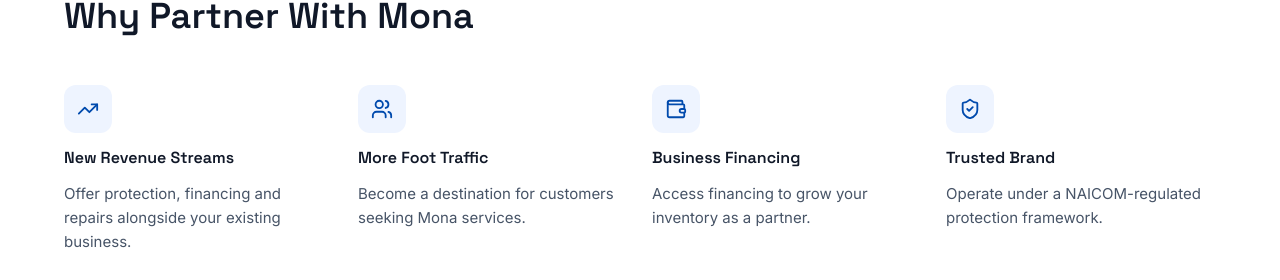
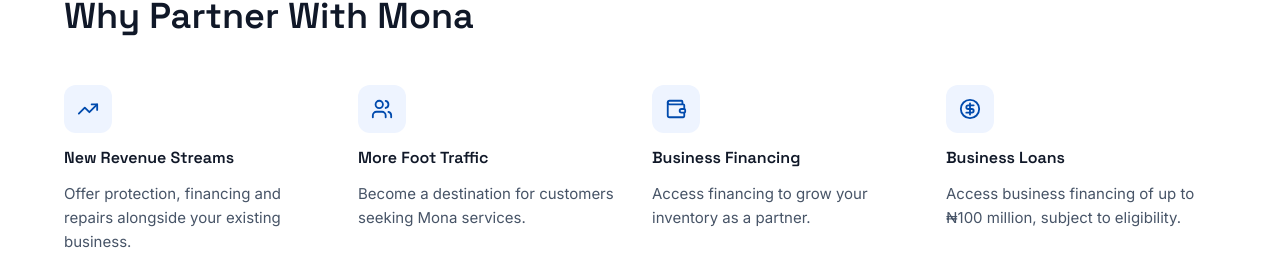
Before and after one commit to codemande/mona-mona, a React (Vite) app: page /become-a-partner in a window 1280 px wide. Shown: the part 1486-1766 px from the top of the page. Built offline with nearby package versions, Linux system fonts and the light colour scheme.

Commit message:
fix: update icon and description for business loans in whyPartner section

```diff
--- a/src/pages/BecomeAPartner.jsx
+++ b/src/pages/BecomeAPartner.jsx
@@ -1,5 +1,5 @@
 import { useState } from "react";
-import { Store, TrendingUp, Users, Wallet, ClipboardList, ShieldCheck, HandCoins, Rocket } from "lucide-react";
+import { Store, TrendingUp, Users, Wallet, ClipboardList, ShieldCheck, HandCoins, Rocket, CircleDollarSign } from "lucide-react";
 import Section, { SectionHeader } from "../components/ui/Section.jsx";
 import Button from "../components/ui/Button.jsx";
 import Input from "../components/ui/Input.jsx";
@@ -31,7 +31,7 @@
   { icon: TrendingUp, title: "New Revenue Streams", description: "Offer protection, financing and repairs alongside your existing business." },
   { icon: Users, title: "More Foot Traffic", description: "Become a destination for customers seeking Mona services." },
   { icon: Wallet, title: "Business Financing", description: "Access financing to grow your inventory as a partner." },
-  { icon: ShieldCheck, title: "Trusted Brand", description: "Operate under a NAICOM-regulated protection framework." },
+  { icon: CircleDollarSign, title: "Business Loans", description: "Access business financing of up to ₦100 million, subject to eligibility." },
 ];
 
 const businessBenefits = [
```
